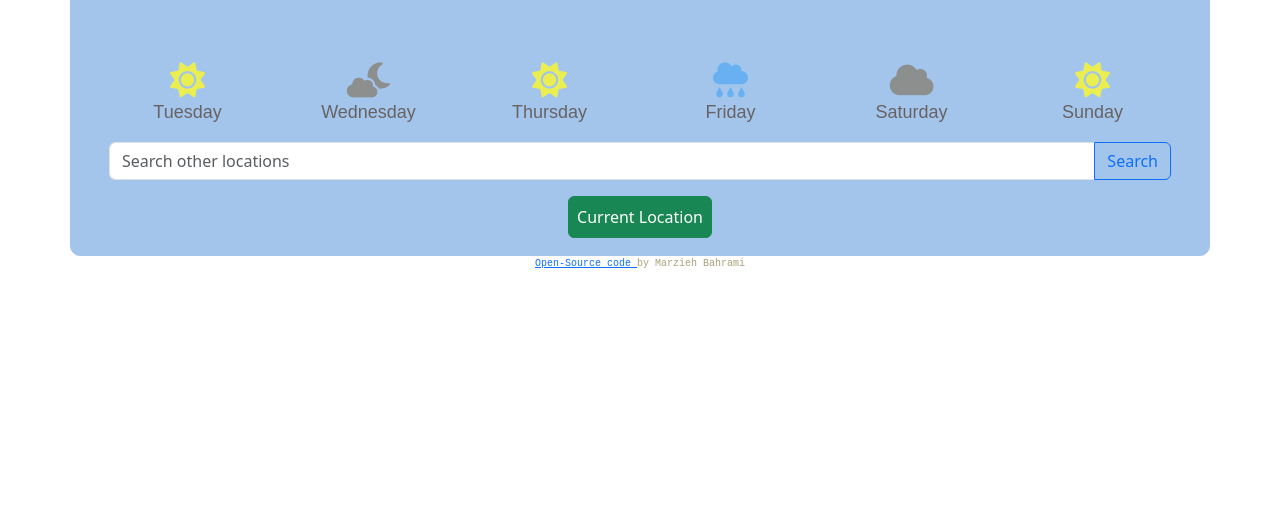
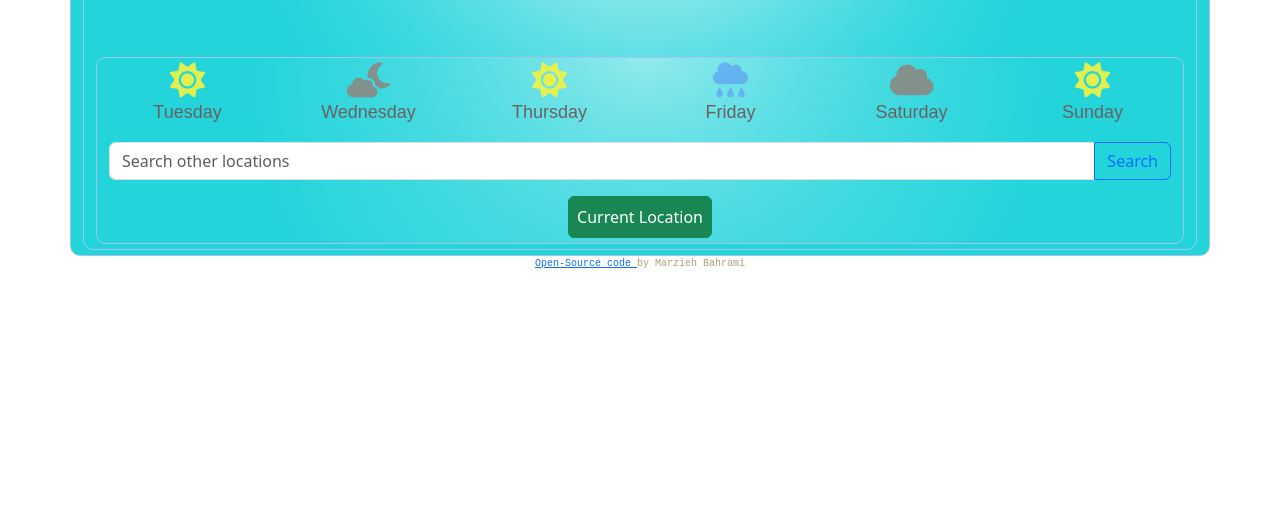
Before and after one commit to marybhr/weather-app, a plain HTML site: page index.html in a window 1280 px wide. Shown: the part 270-800 px from the top of the page. Drawn offline with nearby package versions, Linux system fonts and the light colour scheme.

Commit message:
changed container css background

```diff
--- a/src/styles.css
+++ b/src/styles.css
@@ -6,7 +6,11 @@ body {
 }
 .container {
   width: 70%;
-  background-color: rgb(163, 197, 236);
+  background: radial-gradient(
+    401px at 50.6% -0.3%,
+    rgba(255, 255, 255, 0.31) 1.2%,
+    rgb(36, 212, 219) 100.2%
+  );
   border: 1px solid rgb(163, 197, 236);
   border-radius: 10px;
   margin-top: 60px;
```
